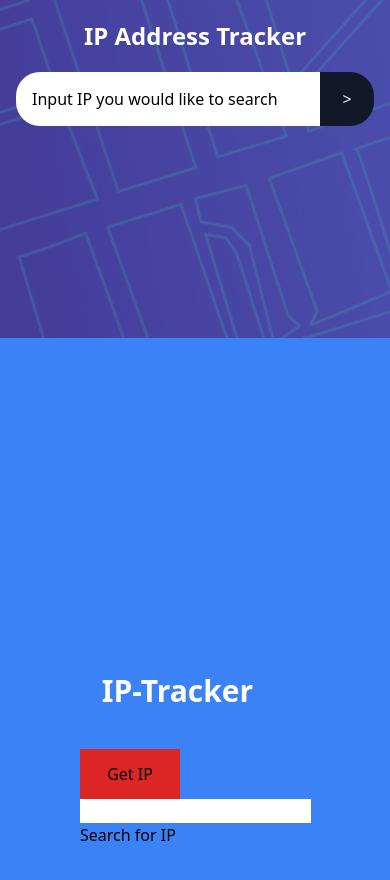
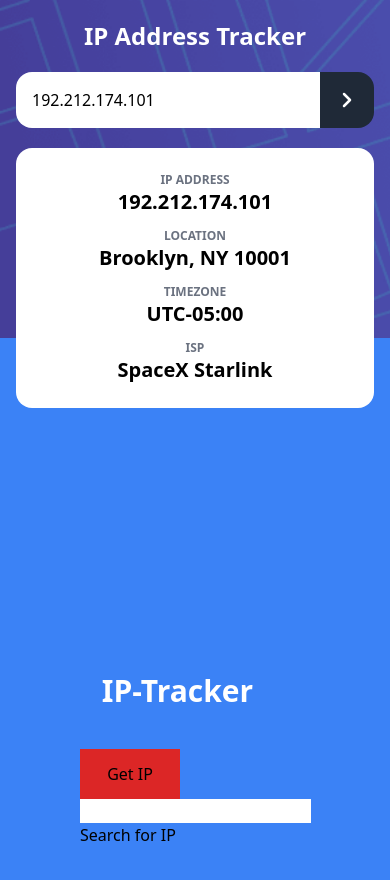
Before and after one commit to Kielx/ip-tracker, a React (Create React App) app: page / in a window 390 px wide. Shown: the top 880 px of the page. Built offline with nearby package versions, Linux system fonts and the light colour scheme; no server answers; the HTML template or start-up script is replaced by a standard one.

Commit message:
Add mobile header styles

```diff
--- a/src/components/Header.js
+++ b/src/components/Header.js
@@ -5,19 +5,51 @@ const Header = () => {
   return (
     <div
       style={{ backgroundImage: `url(${background})` }}
-      className="w-full h-[40vh] bg-cover bg-left  flex flex-col items-center pt-5 space-y-5"
+      className="w-full h-[40vh] bg-cover bg-left  flex flex-col items-center pt-5 space-y-5 px-4"
     >
       <span className="text-2xl text-white font-bold">IP Address Tracker</span>
-      <form className="w-full px-4">
+      <form className="w-full flex">
         <input
           type="text"
-          value="Input IP you would like to search"
-          className="w-[85%] h-full p-4 rounded-l-3xl"
+          value="192.212.174.101"
+          className="w-[85%]  p-4 rounded-l-2xl font-medium"
         ></input>
-        <button className="w-[15%] h-full bg-gray-900 text-gray-100 rounded-r-3xl">
+        <button className="w-[15%]  bg-gray-800 text-gray-100 rounded-r-2xl  flex justify-center items-center">
+          <svg
+            xmlns="http://www.w3.org/2000/svg"
+            class="icon icon-tabler icon-tabler-chevron-right"
+            width="24"
+            height="24"
+            viewBox="0 0 24 24"
+            stroke-width="2.5"
+            stroke="#ffffff"
+            fill="none"
+            stroke-linecap="round"
+            stroke-linejoin="round"
           >
+            <path stroke="none" d="M0 0h24v24H0z" fill="none" />
+            <polyline points="9 6 15 12 9 18" />
+          </svg>
         </button>
       </form>
+      <div className="w-full flex flex-col space-y-3 bg-white rounded-2xl py-6">
+        <div className="flex flex-col justify-center items-center">
+          <div className="text-xs font-extrabold text-gray-500">IP ADDRESS</div>
+          <div className="text-xl font-extrabold">192.212.174.101</div>
+        </div>
+        <div className="flex flex-col justify-center items-center">
+          <div className="text-xs font-extrabold text-gray-500">LOCATION</div>
+          <div className="text-xl font-extrabold">Brooklyn, NY 10001</div>
+        </div>
+        <div className="flex flex-col justify-center items-center">
+          <div className="text-xs font-extrabold text-gray-500">TIMEZONE</div>
+          <div className="text-xl font-extrabold">UTC-05:00</div>
+        </div>
+        <div className="flex flex-col justify-center items-center">
+          <div className="text-xs font-extrabold text-gray-500">ISP</div>
+          <div className="text-xl font-extrabold">SpaceX Starlink</div>
+        </div>
+      </div>
     </div>
   );
 };
--- a/src/index.css
+++ b/src/index.css
@@ -605,18 +605,29 @@ video {
 .items-center {
 	align-items: center;
 }
+.justify-center {
+	justify-content: center;
+}
 .space-y-5 > :not([hidden]) ~ :not([hidden]) {
 	--tw-space-y-reverse: 0;
 	margin-top: calc(1.25rem * calc(1 - var(--tw-space-y-reverse)));
 	margin-bottom: calc(1.25rem * var(--tw-space-y-reverse));
 }
-.rounded-l-3xl {
-	border-top-left-radius: 1.5rem;
-	border-bottom-left-radius: 1.5rem;
+.space-y-3 > :not([hidden]) ~ :not([hidden]) {
+	--tw-space-y-reverse: 0;
+	margin-top: calc(0.75rem * calc(1 - var(--tw-space-y-reverse)));
+	margin-bottom: calc(0.75rem * var(--tw-space-y-reverse));
 }
-.rounded-r-3xl {
-	border-top-right-radius: 1.5rem;
-	border-bottom-right-radius: 1.5rem;
+.rounded-2xl {
+	border-radius: 1rem;
+}
+.rounded-l-2xl {
+	border-top-left-radius: 1rem;
+	border-bottom-left-radius: 1rem;
+}
+.rounded-r-2xl {
+	border-top-right-radius: 1rem;
+	border-bottom-right-radius: 1rem;
 }
 .bg-blue-100 {
 	--tw-bg-opacity: 1;
@@ -630,9 +641,13 @@ video {
 	--tw-bg-opacity: 1;
 	background-color: rgba(220, 38, 38, var(--tw-bg-opacity));
 }
-.bg-gray-900 {
+.bg-gray-800 {
 	--tw-bg-opacity: 1;
-	background-color: rgba(17, 24, 39, var(--tw-bg-opacity));
+	background-color: rgba(31, 41, 55, var(--tw-bg-opacity));
+}
+.bg-white {
+	--tw-bg-opacity: 1;
+	background-color: rgba(255, 255, 255, var(--tw-bg-opacity));
 }
 .bg-cover {
 	background-size: cover;
@@ -646,6 +661,10 @@ video {
 .px-4 {
 	padding-left: 1rem;
 	padding-right: 1rem;
+}
+.py-6 {
+	padding-top: 1.5rem;
+	padding-bottom: 1.5rem;
 }
 .pt-5 {
 	padding-top: 1.25rem;
@@ -664,11 +683,22 @@ video {
 	font-size: 1.5rem;
 	line-height: 2rem;
 }
+.text-xs {
+	font-size: 0.75rem;
+	line-height: 1rem;
+}
+.text-xl {
+	font-size: 1.25rem;
+	line-height: 1.75rem;
+}
 .font-extrabold {
 	font-weight: 800;
 }
 .font-bold {
 	font-weight: 700;
+}
+.font-medium {
+	font-weight: 500;
 }
 .text-white {
 	--tw-text-opacity: 1;
@@ -678,3 +708,7 @@ video {
 	--tw-text-opacity: 1;
 	color: rgba(243, 244, 246, var(--tw-text-opacity));
 }
+.text-gray-500 {
+	--tw-text-opacity: 1;
+	color: rgba(107, 114, 128, var(--tw-text-opacity));
+}
```
